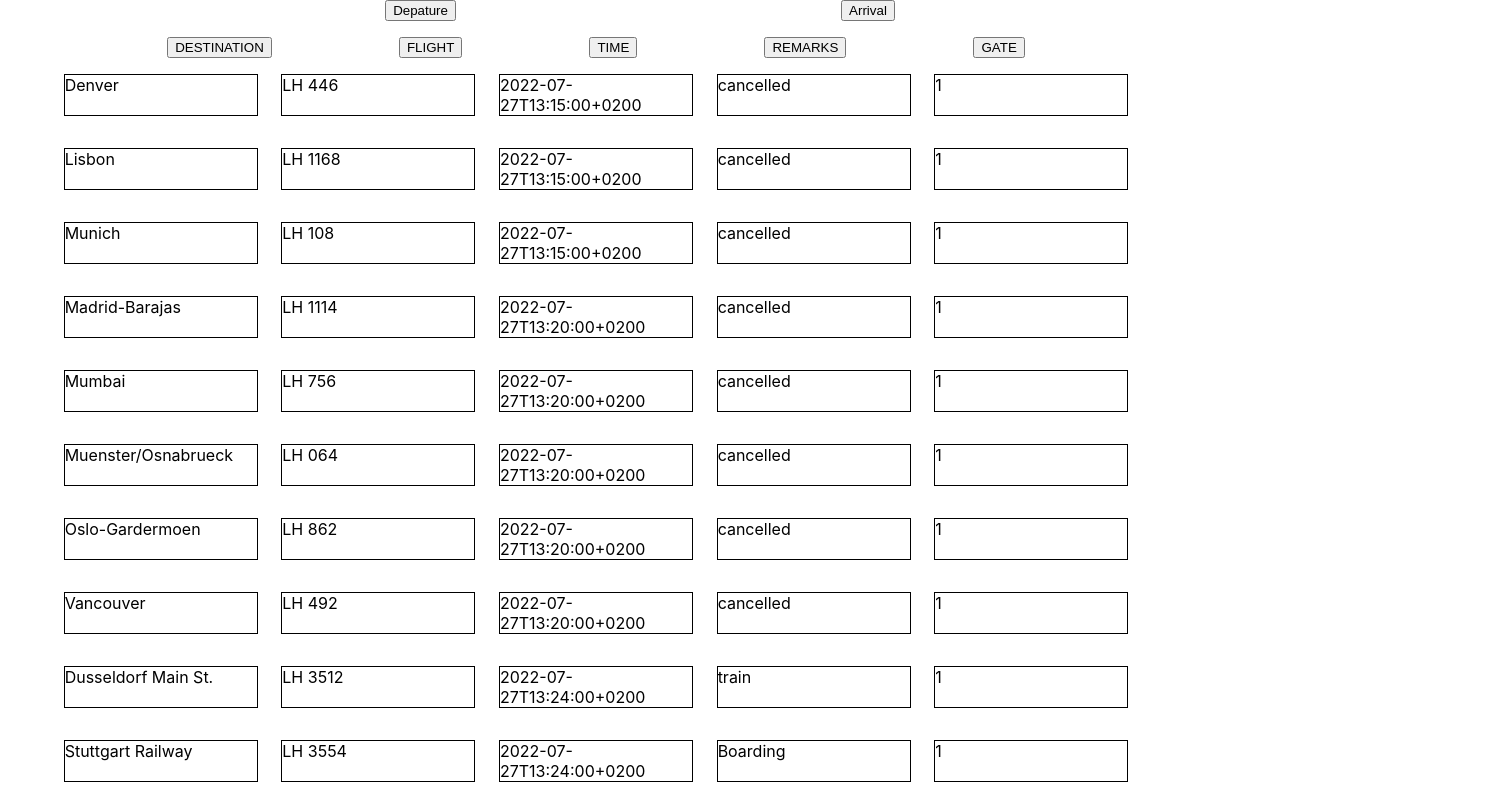
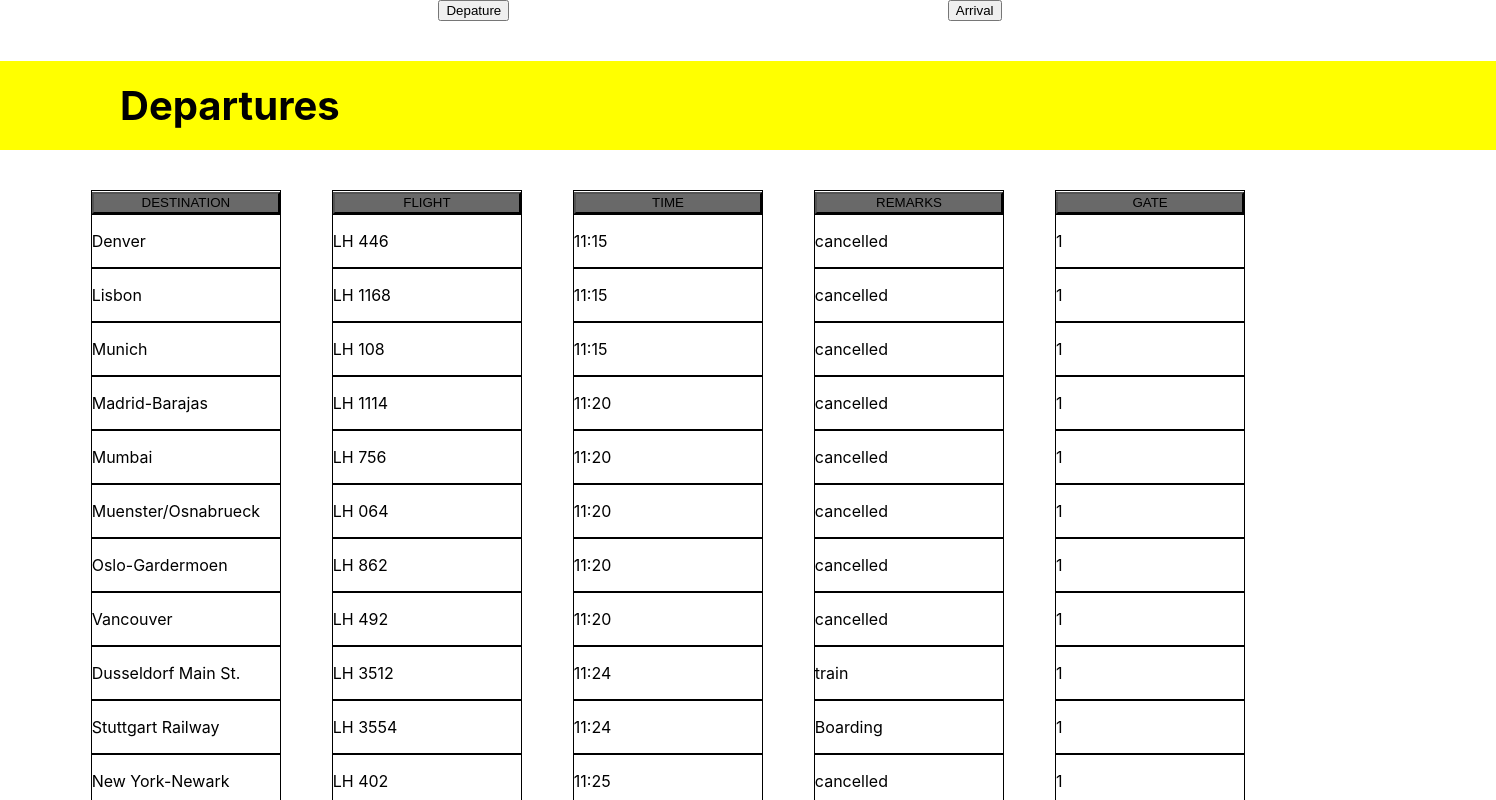
Before and after one commit to alven81/timetable, a React (Create React App) app: page / in a window 1280 px wide. Shown: the top 800 px of the page, 1496 px wide, since content can reach past the window. Built offline with nearby package versions, Linux system fonts and the light colour scheme.

Commit message:
add sort and time converter

```diff
--- a/src/App.js
+++ b/src/App.js
@@ -6,42 +6,31 @@ import { Tab } from './Tab/Tab';
 const tableData = require("./db/data.json");
 
 function App() {
-
+    const dep = "departures";
+    const arr = "arrivals";
     const [activeTable, setActiveTable] = useState([]);
+    const [activeName, setActiveName] = useState([]);
 
     useEffect(() => {
-        setActiveTable(tableData.departures)
-        console.log(tableData.departures);
+        setActiveTable(tableData[dep])
+        setActiveName(dep)
     }, []);
 
 
   return (
-
-    <div className="App">
+    <div className="main">
         <div className='main-table'>
             <div className='main-table_buttons'>
-                <button onClick={() => setActiveTable(tableData.departures)}>Depature</button>
-                <button onClick={() => setActiveTable(tableData.arrivals)}>Arrival</button>
+                <button onClick={() => {setActiveTable(tableData[dep]); setActiveName(dep)}}>Depature</button>
+                <button onClick={() => {setActiveTable(tableData[arr]); setActiveName(arr)}}>Arrival</button>
+            </div>
+            <div className='main-table_title'>
+              <p>{activeName}</p>
             </div>
             <div className='main-table_info'>
                 {tableData&& <Tab tableData = {activeTable} />}
             </div>
         </div>
-
-      {/* <header className="App-header">
-        <img src={logo} className="App-logo" alt="logo" />
-        <p>
-          Edit <code>src/App.js</code> and save to reload.
-        </p>
-        <a
-          className="App-link"
-          href="https://reactjs.org"
-          target="_blank"
-          rel="noopener noreferrer"
-        >
-          Learn React
-        </a>
-      </header> */}
     </div>
   );
 }
--- a/src/App.scss
+++ b/src/App.scss
@@ -1,17 +1,40 @@
+.main {
+  width: 1440px;
+  margin: 0 auto;
   .main-table {
+      &_title {
+        width: 90%;
+        margin: 0 auto;
+        padding: 0 100px;
+        background-color: yellow;
+        p {
+          padding: 20px;
+          font-size: 40px;
+          font-weight: 700;
+          text-transform: capitalize;
+        }
+      }
       &_buttons {
           display: flex;
           justify-content: space-evenly;
+          cursor: pointer;
       }
       &_info {
-        width: 90vw;
+          width: 90%;
           ul {
+              button {
+                display: inline;
+                background-color: dimgrey;
+                cursor: pointer;
+                width: 100%;
+                height: 100%;
+              }
               li {
                   display: flex;
                   justify-content: space-evenly;
 
-                p {
-                    width: 15vw;
+                  div {
+                      width: 15%;
                       border: 1px solid black;
                       text-align: left;
                   }
@@ -20,6 +43,8 @@
           }
       }
   }
+}
+
 
 
 
--- a/src/Tab/Tab.jsx
+++ b/src/Tab/Tab.jsx
@@ -1,41 +1,106 @@
-const Tab = ({tableData}) => {
-    console.log(tableData);
-    return(
+import { useEffect, useState } from "react";
+
+const Tab = ({ tableData }) => {
+    //console.log(tableData);
+    const [timeTable, setTimeTable] = useState([]);
+    const [sortBy, setSortBy] = useState([]);
+
+    useEffect(() => {
+        setTimeTable(tableData);
+    }, [tableData]);
+
+    function sortByField(item) {
+        return (a, b) => (a[item] > b[item] ? 1 : -1);
+    }
+
+    tableData.sort(sortByField(sortBy));
+
+    function timeConverter(time) {
+        let date = Date.parse(time)/1000
+        let nextDate = new Date(date * 1000);
+        return nextDate.getHours() + ":" + nextDate.getMinutes()
+    }
+
+    return (
         <>
             <ul>
                 <li>
-                    <button>DESTINATION</button>
-                    <button>FLIGHT</button>
-                    <button>TIME</button>
-                    <button>REMARKS</button>
-                    <button>GATE</button>
+                    <div>
+                        <button
+                            onClick={() => {
+                                setSortBy("apname");
+                            }}
+                        >
+                            DESTINATION
+                        </button>
+                    </div>
+                    <div>
+                        <button
+                            onClick={() => {
+                                setSortBy("fnr");
+                            }}
+                        >
+                            FLIGHT
+                        </button>
+                    </div>
+                    <div>
+                        <button
+                            onClick={() => {
+                                setSortBy("sched");
+                            }}
+                        >
+                            TIME
+                        </button>
+                    </div>
+                    <div>
+                        <button
+                            onClick={() => {
+                                setSortBy("status");
+                            }}
+                        >
+                            REMARKS
+                        </button>
+                    </div>
+                    <div>
+                        <button
+                            onClick={() => {
+                                setSortBy("terminal");
+                            }}
+                        >
+                            GATE
+                        </button>
+                    </div>
                 </li>
                 {
-                    !tableData ? <p>Loading</p> :
-
-                        tableData.map((item) =>
-
+                    !timeTable ? (
+                        <p>Loading</p>
+                    ) : (
+                        timeTable.map((item) => (
                             <li key={item.id}>
+                                <div>
                                     <p>{item.apname}</p>
-                                {/* <p>{item.duration}</p> */}
+                                </div>
+                                <div>
                                     <p>{item.fnr}</p>
-                                <p>{item.sched}</p>
+                                </div>
+                                <div>
+                                    <p>{timeConverter(item.sched)}</p>
+                                </div>
+                                <div>
                                     <p>{item.status}</p>
+                                </div>
+                                <div>
                                     <p>{item.terminal}</p>
+                                </div>
                             </li>
+                        ))
                     )
 
                     // <p>{tableData.arrivals[]}</p>
                 }
             </ul>
         </>
+    );
+};
 
-
-
-
-
-
-    )
-}
-
-export {Tab}
+export { Tab };
```
Also changed, not shown: tt.jpg (added). Lines whose indentation alone changed are shown as unchanged.
